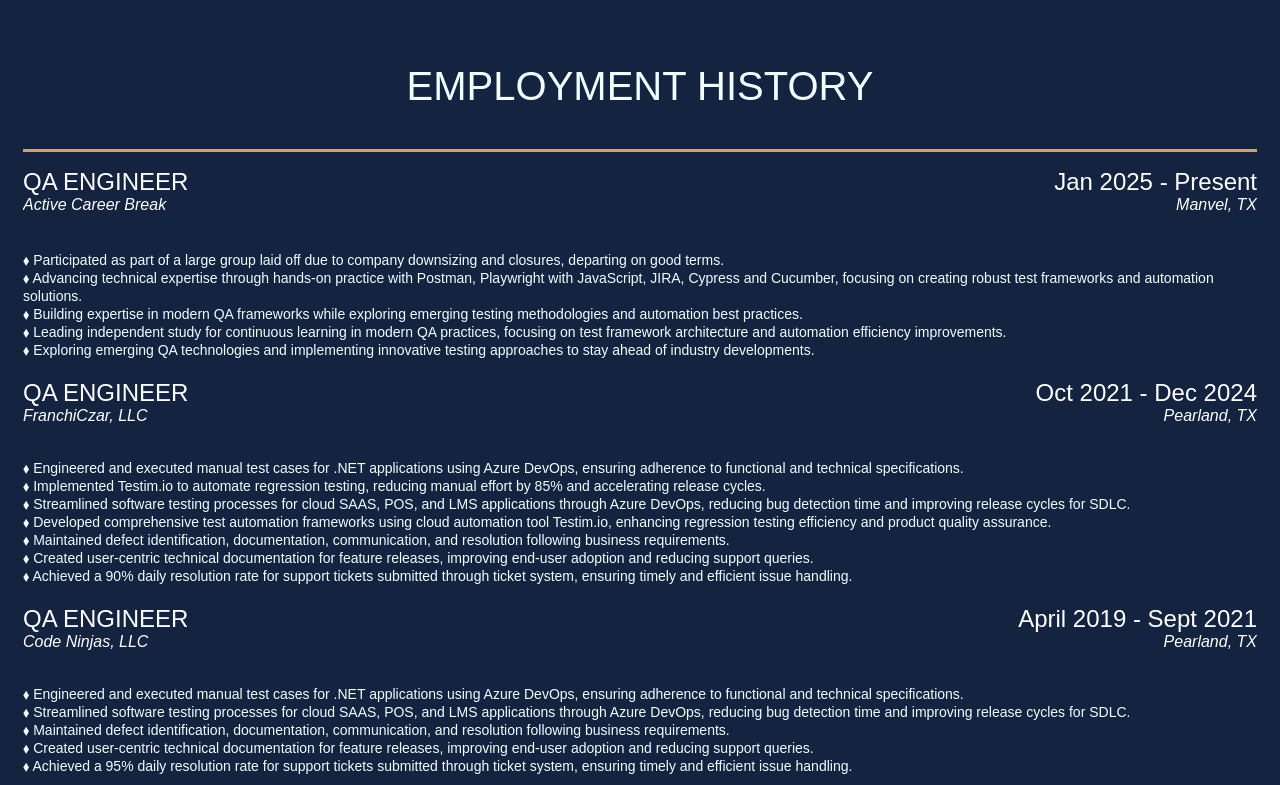
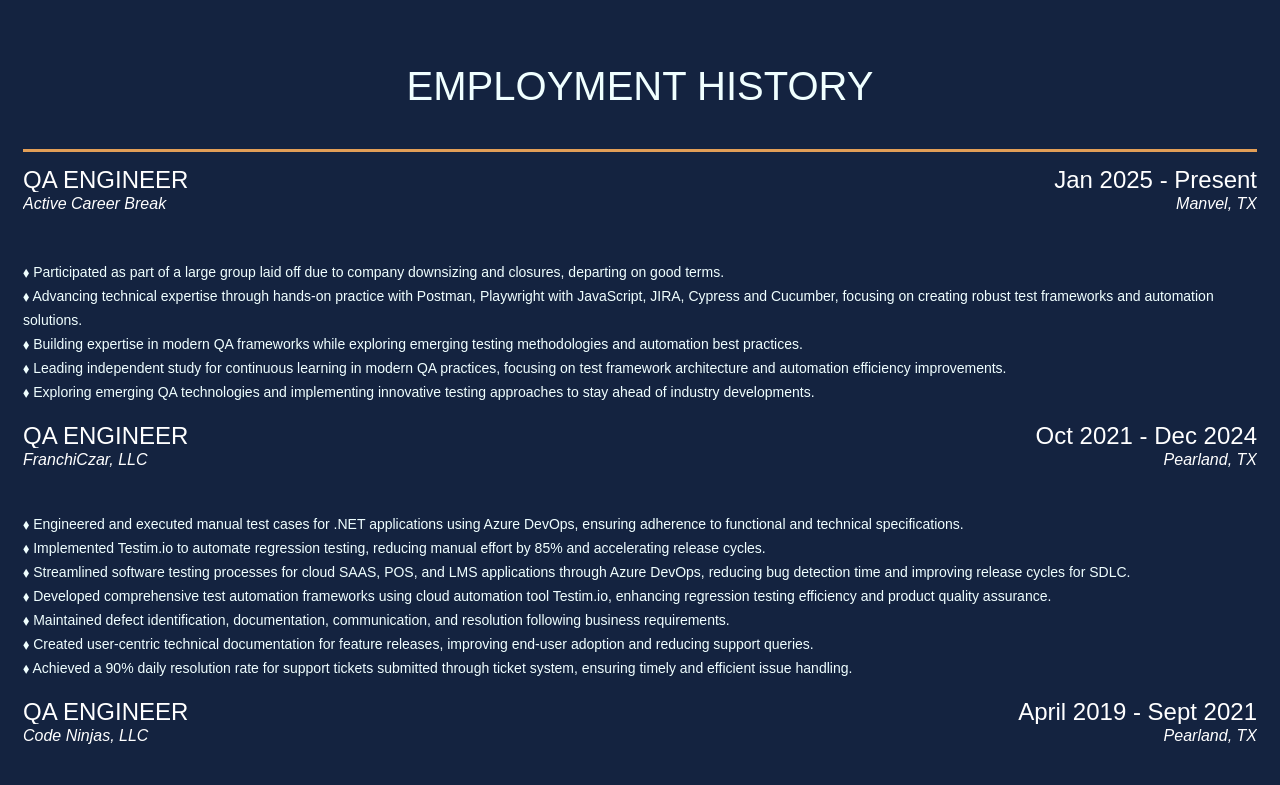
Before and after one commit to sgh5175/sgh5175.github.io, a plain HTML site: page resume.html in a window 1280 px wide. Shown: the part 831-1616 px from the top of the page. Drawn offline with Linux system fonts and the light colour scheme; a web font is replaced by a local one.

Commit message:
line height
fixed line height for resume

```diff
--- a/style.css
+++ b/style.css
@@ -241,7 +241,7 @@
 
  .res-container ul {
      position: relative;
-     line-height: normal;
+     line-height: 24px;
      font-family: "Funnel Sans", sans-serif;
      text-align: left;
      font-size: 24px;
@@ -257,7 +257,7 @@
 
  .res-container li {
      position: relative;
-     line-height:18px;
+     line-height:24px;
      font-family: "Funnel Sans", sans-serif;
      color: azure;
      text-align: left;
@@ -296,7 +296,7 @@
      line-height: normal;
      font-family: "Funnel Sans", sans-serif;
      text-align: left;
-     font-size: 18px;
+     font-size: 24px;
      font-weight: 300;
      display: inline-block;
      text-align: end;
@@ -307,7 +307,7 @@
 
  .res-container2 li {
      position: relative;
-     line-height: 18px;
+     line-height: 24px;
      font-family: "Funnel Sans", sans-serif;
      color: azure;
      text-align: left;
```
